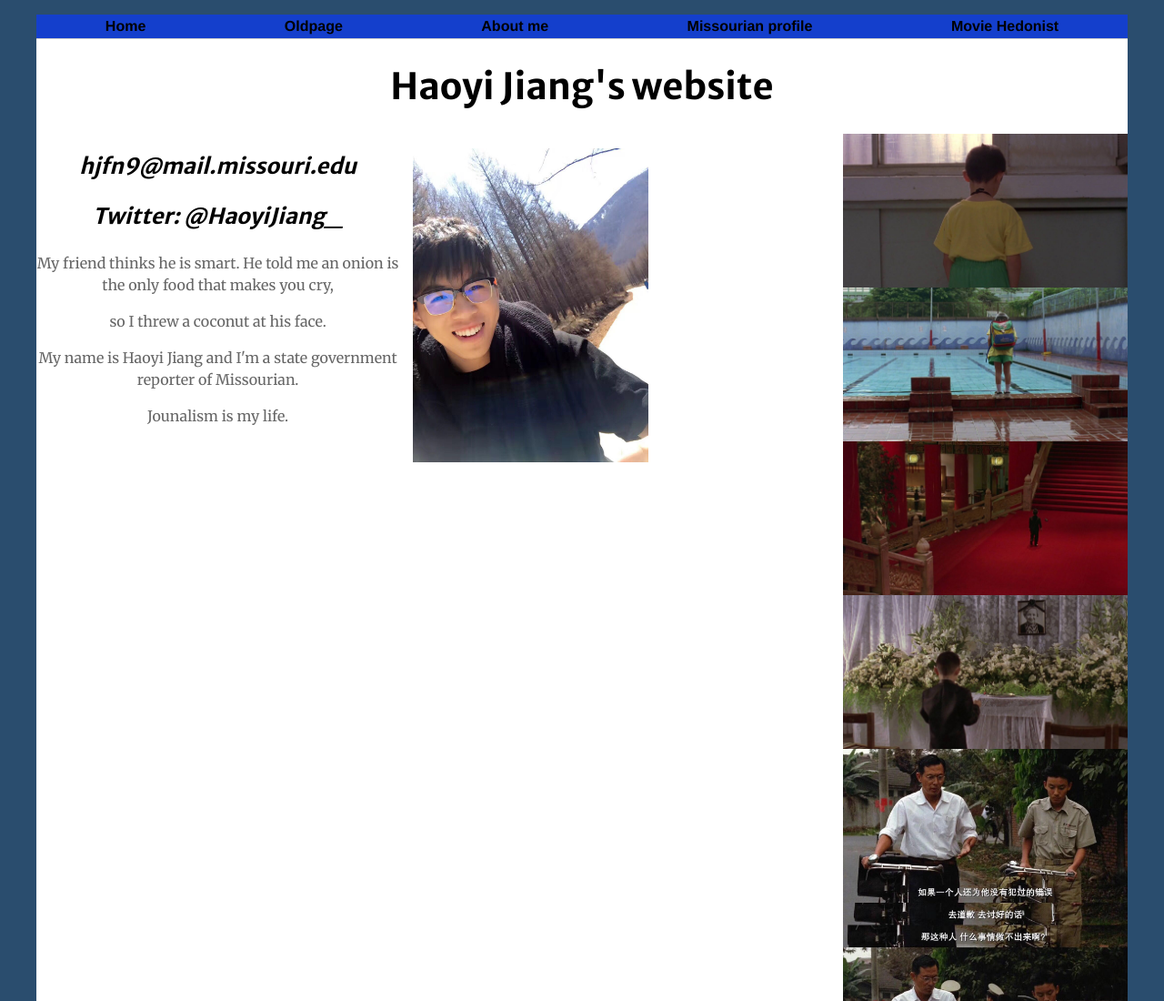
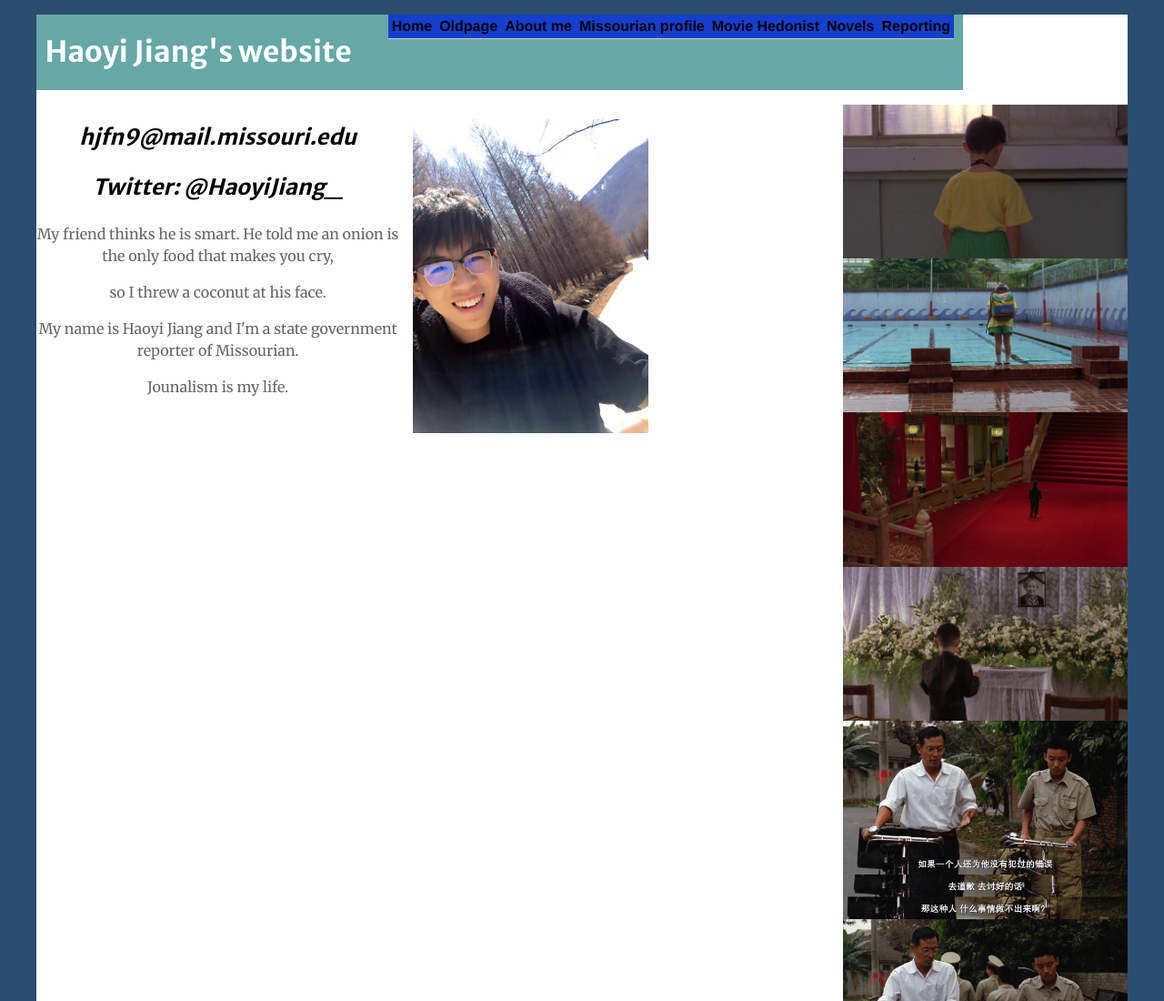
Before and after one commit to J4502-FS18/haoyijiangcss, a plain HTML site: page index.html in a window 1280 px wide. Shown: the top 1100 px of the page at 91% size. Drawn offline with nearby package versions, Linux system fonts and the light colour scheme.

Commit message:
Add files via upload

```diff
--- a/index.html
+++ b/index.html
@@ -10,6 +10,8 @@
   <meta name="viewport" content="width=device-width, initial-scale=1" />
     <link href="https://fonts.googleapis.com/css?family=Merriweather+Sans:400,700|Merriweather:400,400i,700,700i" rel="stylesheet"/>
     <link rel="stylesheet" type="text/css" href="style.css"/>
+    <script src="https://code.jquery.com/jquery-1.12.0.min.js"></script>
+    <script src="menu.js" type="text/javascript"></script>
 </head>
 
 <body>
@@ -18,13 +20,22 @@
 
 <div id ="header">
   <ul id ="nav">
+  <header>
+        <a class="menu-trigger" href="#">&#9776;</a>
+  <nav>
+
+    <ul>
       <li><a href="index.html">Home</a></li>
       <li><a href="oldindex.html">Oldpage</a></li>
       <li><a href="#">About me</a></li>
       <li><a href="https://www.columbiamissourian.com/users/profile/haoyi/">Missourian profile</a></li>
       <li><a href="https://www.imdb.com/name/nm0945981/">Movie Hedonist</a></li>
+      <li><a href="#">Novels</a></li>
+      <li><a href="#">Reporting</a></li>
   </ul>
+</nav>
 <h1> Haoyi Jiang's website </h1>
+</header>
 </div>
 <article>
 <div id="a">
--- /dev/null
+++ b/menu.js
@@ -0,0 +1,12 @@
+$(document).ready(function(){
+$('.menu-trigger').click(function(){
+$('nav ul').slideToggle(500);
+});
+
+
+$(window).resize(function(){
+  if ($(window).width()>500){
+    $('nav ul').removwAttr('style');
+  }
+});//end resize
+});//end ready
--- a/style.css
+++ b/style.css
@@ -128,7 +128,7 @@ body{
 	text-decoration: none;
 }
 
-#nav a:link, a:visited {
+nav a:link, nav a:visited {
 	display:block;
     color: #000000;
     background-color: #143fcc;
@@ -139,7 +139,7 @@ body{
     font-family: Helvetica, Arial, sans-serif;
 }
 
-#nav a:hover, a:active {
+nav a:hover, nav a:active {
     background-color: #582A72;
 }
 
@@ -161,6 +161,68 @@ body{
 }
 
 
+
+nav ul li {
+    display: block;
+    border-top: 1px #79896d solid;
+}
+
+nav a {
+    color: #f8ecc2;
+    display: block;
+    text-decoration: none;
+    padding: 20px 30px;
+}
+
+header{
+	background-color: #65A8A6;
+	margin: 0;
+	padding: 0 10px;
+	display:flex;
+	flex-flow:row;
+}
+
+
+
+header h1{
+	order:2;
+	font-size: 2em;
+	color:white;
+}
+
+.menu-trigger{
+	order:1;
+	font-size:1.75em;
+	width:2em;
+}
+
+nav ul{
+	display:none;
+}
+
+@media screen and (min-width: 700px){
+
+    nav ul {
+        display: flex;
+    }
+
+    nav ul li {
+        border-top: none;
+    }
+
+		.menu-trigger {
+        display: none;
+    }
+
+    header h1 {
+        order: 1;
+    }
+
+    nav {
+        order: 2;
+    }
+
+}
 /* =================================
   Flexbox
 ==================================== */
```
